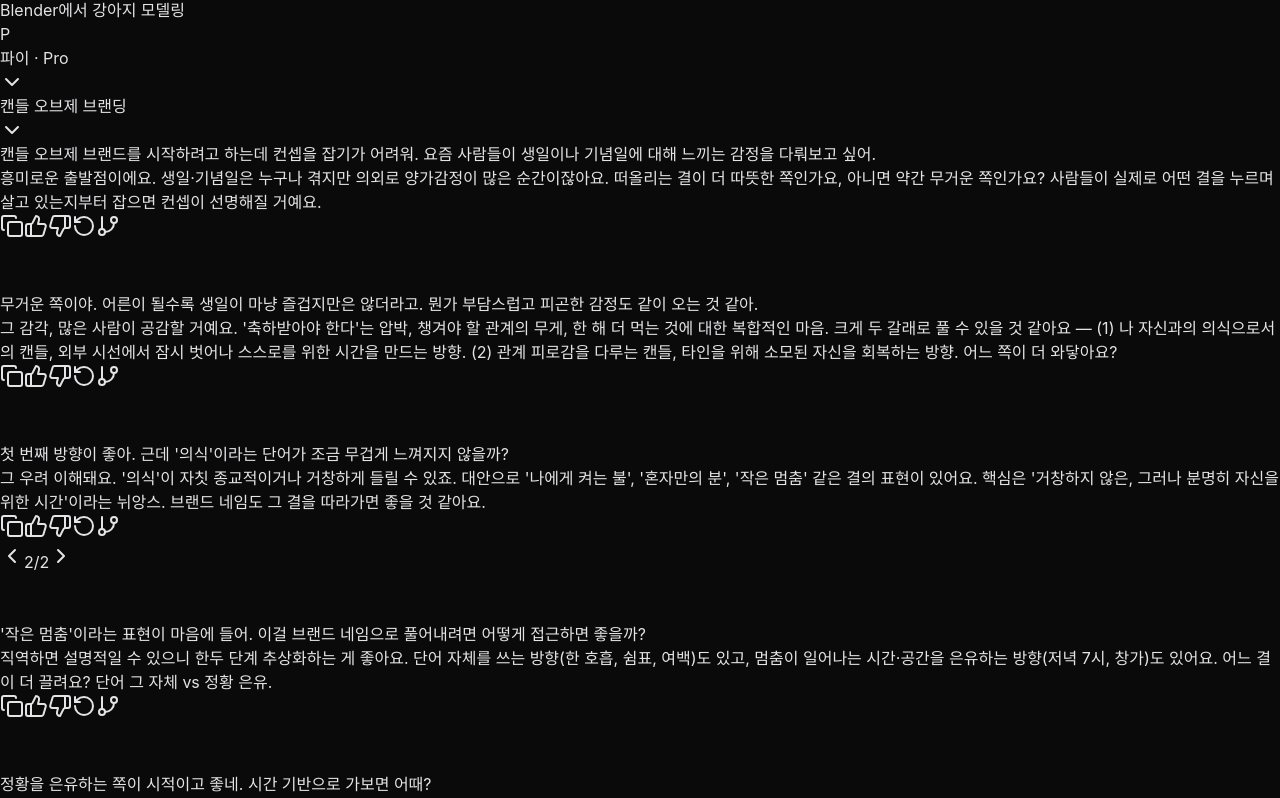
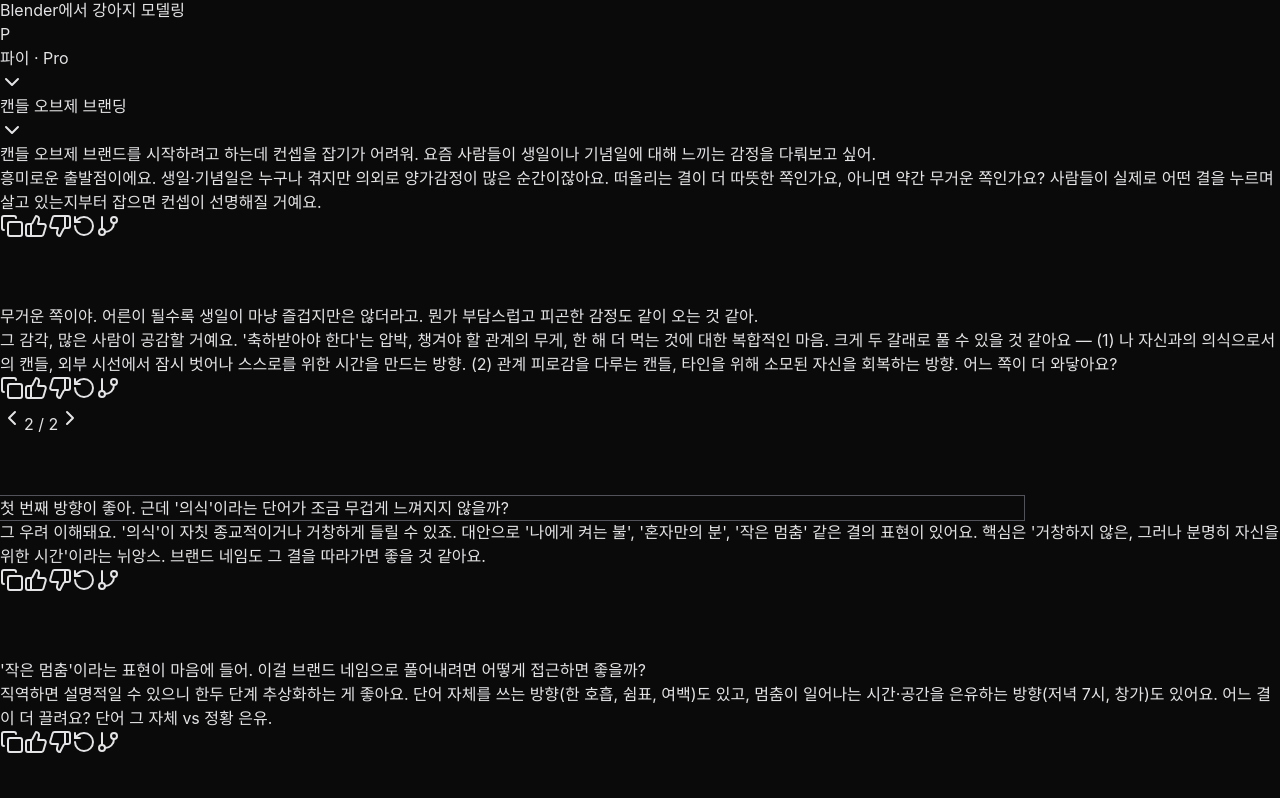
Before and after one commit to yoodong8/branch-chat, a Next.js app: page / in a window 1280 px wide. Shown: the part 554-1352 px from the top of the page. Built offline with nearby package versions, Linux system fonts and the light colour scheme.

Commit message:
Update page.jsx

```diff
--- a/app/page.jsx
+++ b/app/page.jsx
@@ -1,6 +1,6 @@
 "use client";
 
-import { useState, useEffect, useRef, useMemo, forwardRef } from "react";
+import { useState, useEffect, useRef, useMemo, forwardRef, Fragment } from "react";
 import {
   Plus,
   ChevronDown,
@@ -658,7 +658,7 @@ export default function App() {
             ref={chatScrollRef}
             className="flex-1 overflow-y-auto px-6 lg:px-12 pt-8 flex flex-col"
           >
-            <div className="max-w-3xl mx-auto space-y-7 w-full mt-auto">
+            <div className="max-w-3xl mx-auto space-y-10 w-full mt-auto">
               {currentPath.map((id, idx) => {
                 const m = activeConv.messages[id];
                 if (!m) return null;
@@ -667,30 +667,60 @@ export default function App() {
                   : -1;
                 const dimmed =
                   branchPointIdx >= 0 && idx > branchPointIdx;
-                const siblingInfo = getSiblingInfo(id);
                 const isHighlighted = id === highlightedNodeId;
                 const isPulsed = id === pulsedNodeId;
                 const prevMsg =
                   idx > 0 ? activeConv.messages[currentPath[idx - 1]] : null;
                 const extraTop =
                   m.role === "user" && prevMsg?.role === "assistant";
+
+                // Branch-switch nav appears between the branch-source AI and
+                // the user message that's part of one of the branches.
+                let navEl = null;
+                if (m.role === "user" && m.parentId) {
+                  const branches = getChildren(m.parentId);
+                  if (branches.length > 1) {
+                    const branchIdx = branches.findIndex((b) => b.id === id);
+                    navEl = (
+                      <div className="flex justify-center -my-2">
+                        <div className="flex items-center gap-0.5 px-2 py-1 rounded-lg bg-amber-500/15 text-amber-300 text-xs">
+                          <button
+                            onClick={() => switchBranchAt(m.parentId, -1)}
+                            className="hover:text-amber-100 p-1 rounded"
+                            title="이전 갈래"
+                          >
+                            <ChevronLeft className="w-4 h-4" />
+                          </button>
+                          <span className="font-medium px-1">
+                            {branchIdx + 1} / {branches.length}
+                          </span>
+                          <button
+                            onClick={() => switchBranchAt(m.parentId, 1)}
+                            className="hover:text-amber-100 p-1 rounded"
+                            title="다음 갈래"
+                          >
+                            <ChevronRight className="w-4 h-4" />
+                          </button>
+                        </div>
+                      </div>
+                    );
+                  }
+                }
+
                 return (
+                  <Fragment key={id}>
+                    {navEl}
                     <MessageBlock
-                    key={id}
                       message={m}
                       dimmed={dimmed}
-                    siblingInfo={siblingInfo}
                       isHighlighted={isHighlighted}
                       isPulsed={isPulsed}
                       extraTop={extraTop}
                       refCallback={(el) => (messageRefs.current[id] = el)}
                       onBranch={() => startBranch(id)}
-                    onSwitchBranch={(dir) =>
-                      siblingInfo &&
-                      switchBranchAt(siblingInfo.branchPointId, dir)
-                    }
                       isPendingBranchSource={pendingBranchFromId === id}
                     />
+                  </Fragment>
                 );
               })}
               {isLoading && <LoadingIndicator />}
@@ -699,7 +729,14 @@ export default function App() {
         )}
 
         {/* Composer */}
-        <div className="px-6 lg:px-12 pb-6 pt-5 shrink-0">
+        <div
+          className="px-6 lg:px-12 pb-6 pt-5 shrink-0"
+          onWheel={(e) => {
+            if (chatScrollRef.current) {
+              chatScrollRef.current.scrollTop += e.deltaY;
+            }
+          }}
+        >
           <div className="max-w-3xl mx-auto">
             {pendingBranchFromId && (
               <div className="flex items-center gap-2 mb-2 text-xs px-3 py-2 bg-amber-500/10 text-amber-200 rounded-lg border border-amber-500/30">
@@ -883,7 +920,7 @@ function MessageBlock({
         className={`flex justify-end transition-opacity duration-300 ${
           dimmed ? "opacity-25" : ""
         }`}
-        style={extraTop ? { marginTop: "48px" } : undefined}
+        style={extraTop ? { marginTop: "60px" } : undefined}
       >
         <div
           className="px-4 py-3 rounded-2xl bg-zinc-800/80 text-zinc-100 whitespace-pre-wrap break-words text-base leading-relaxed"
@@ -927,28 +964,6 @@ function MessageBlock({
         >
           <GitBranch className="w-3.5 h-3.5" />
         </ActionButton>
-
-        {siblingInfo && siblingInfo.total > 1 && (
-          <div className="flex items-center gap-0.5 ml-2 px-1.5 py-0.5 rounded-md bg-amber-500/15 text-amber-300 text-xs">
-            <button
-              onClick={() => onSwitchBranch(-1)}
-              className="hover:text-amber-100 p-1 rounded"
-              title="이전 갈래"
-            >
-              <ChevronLeft className="w-3.5 h-3.5" />
-            </button>
-            <span className="font-medium">
-              {siblingInfo.idx + 1}/{siblingInfo.total}
-            </span>
-            <button
-              onClick={() => onSwitchBranch(1)}
-              className="hover:text-amber-100 p-1 rounded"
-              title="다음 갈래"
-            >
-              <ChevronRight className="w-3.5 h-3.5" />
-            </button>
-          </div>
-        )}
       </div>
     </div>
   );
```
Lines whose indentation alone changed are shown as unchanged.
